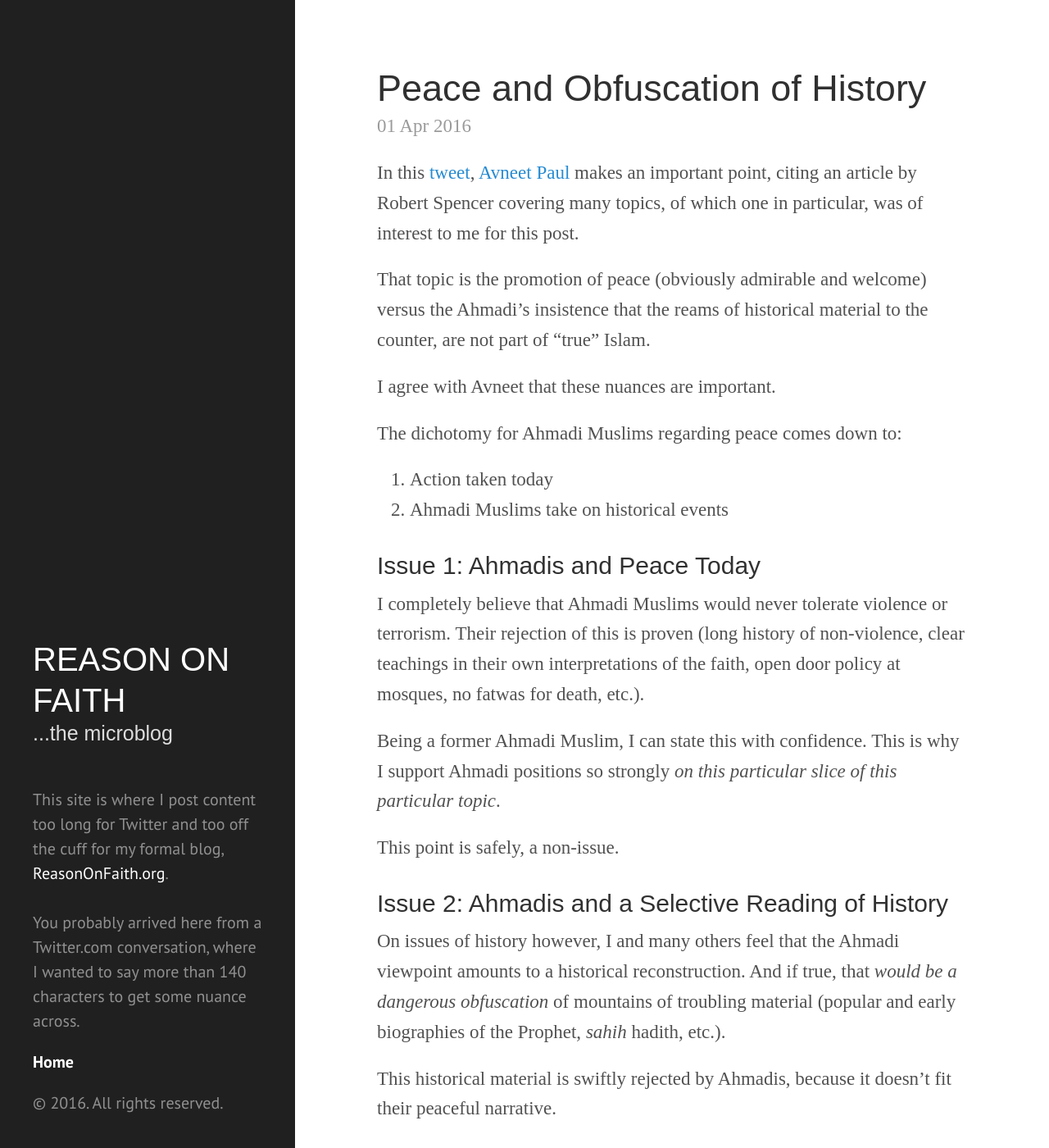
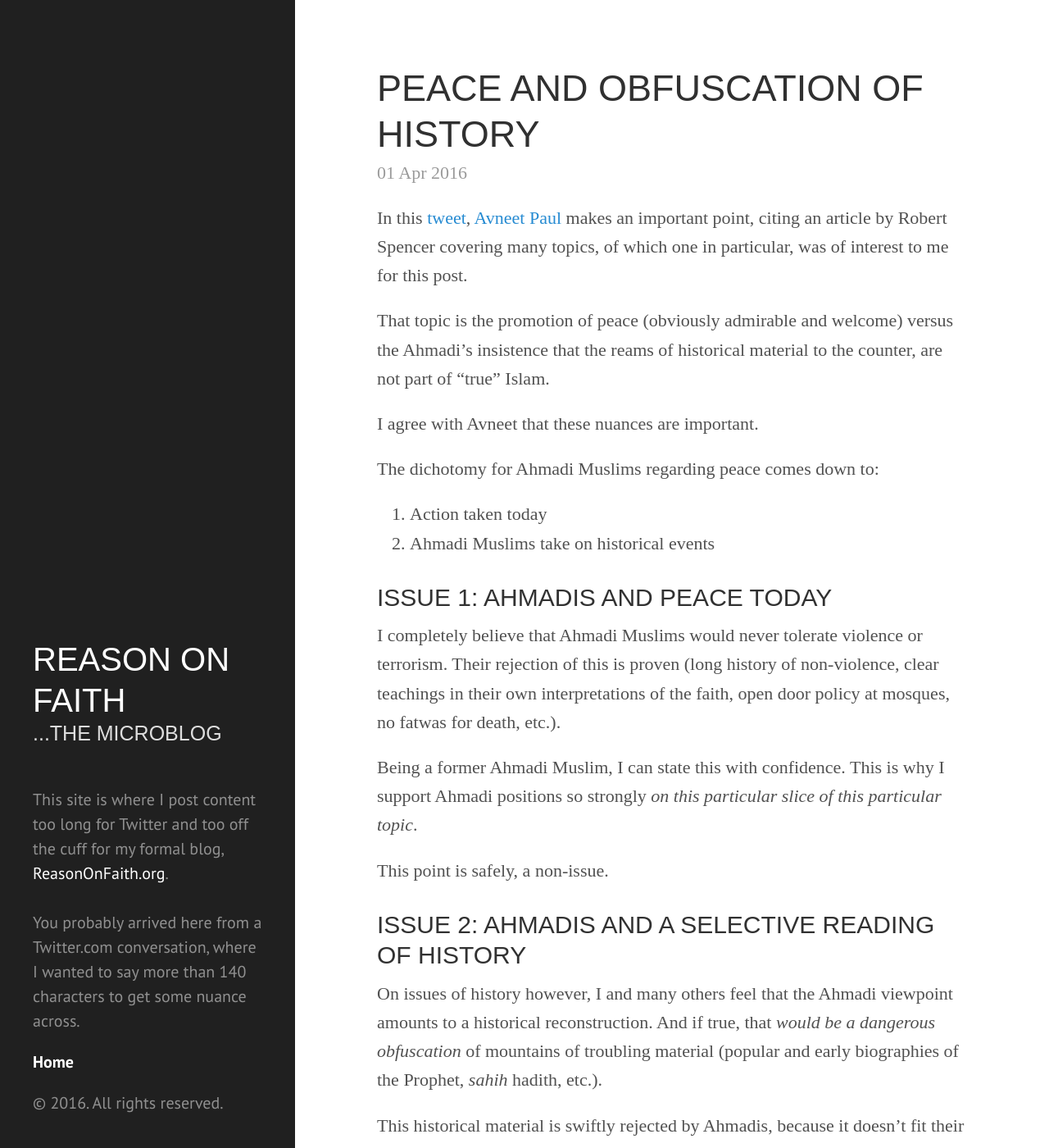
Before and after one commit to ReasonOnFaith/ReasonOnFaith.github.io, a Jekyll site: the page built from index.html, in a window 1280 px wide and 1400 px high. Shown: the whole window at 82% size. Built offline with Jekyll 4.4.1, drawn with Linux system fonts in a browser that asks for light colours; the list of posts is cut into pages by our own code.

Commit message:
no message

```diff
--- a/public/css/poole.css
+++ b/public/css/poole.css
@@ -92,6 +92,7 @@ h1, h2, h3, h4, h5, h6 {
   color: #313131;
   font-family: "nimbus-sans-condensed", sans-serif;
   text-rendering: optimizeLegibility;
+  text-transform:uppercase;
 }
 h1 {
   font-size: 2.25rem;
@@ -112,7 +113,7 @@ h4, h5, h6 {
 /* Body text */
 
 body div.post {
-	font-size: 1.15em;
+	font-size: 1.10em;
 	font-family:"freight-text-pro",serif;
 	line-height:160%;
 }
```
